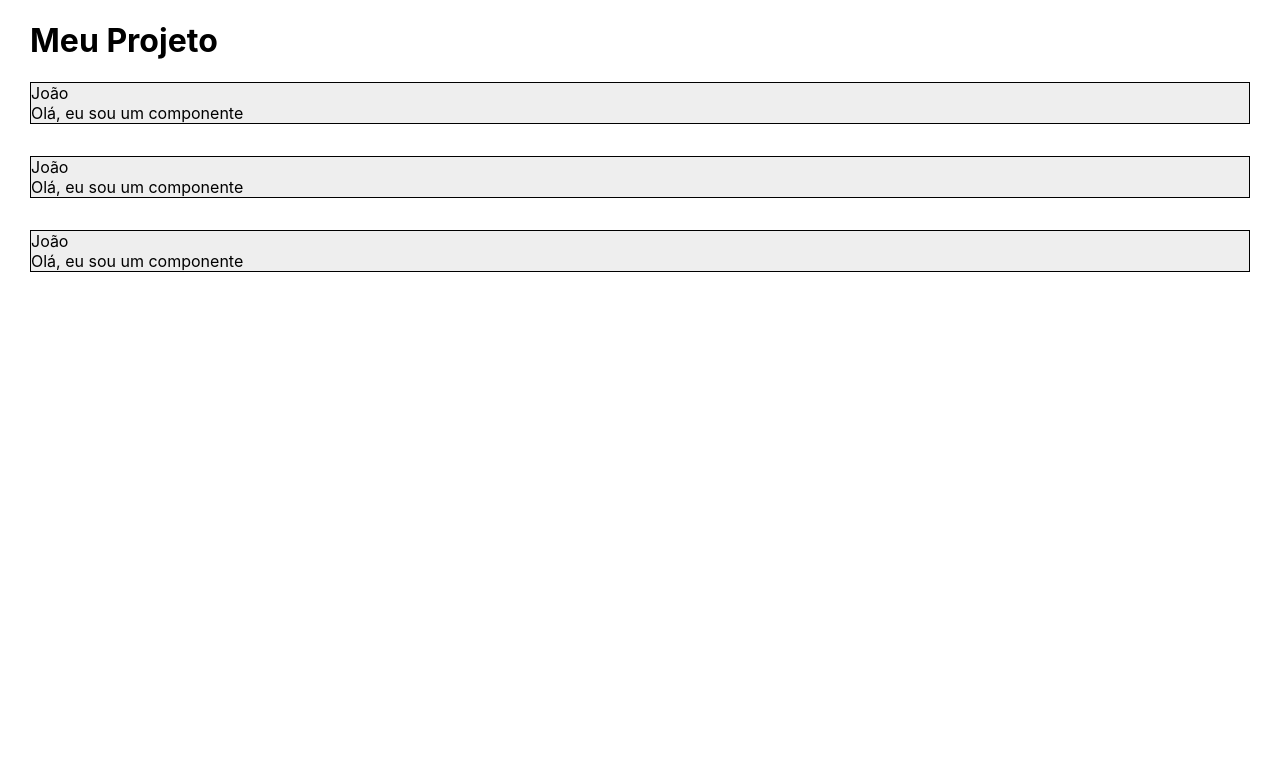
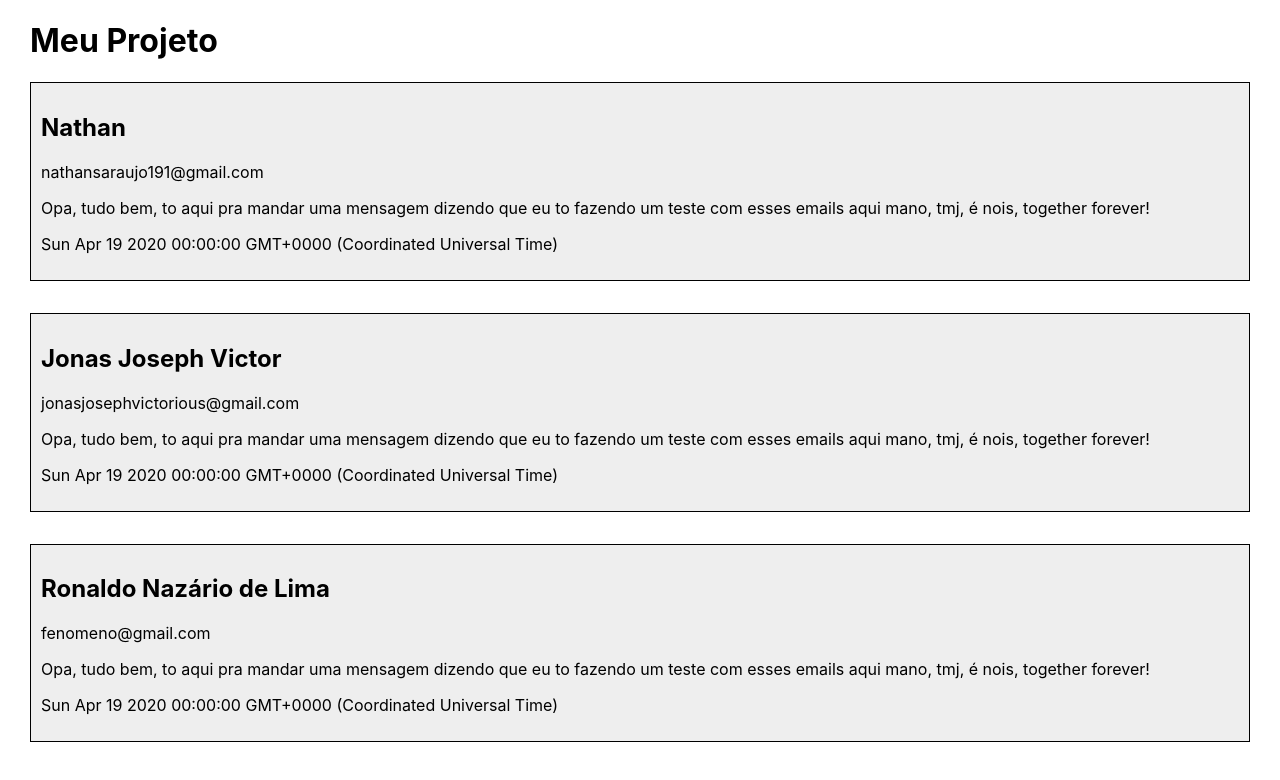
Before and after one commit to natharaujos/react-codes, a React (Create React App) app in the folder comment-list/: page / in a window 1280 px wide. Shown: the top 780 px of the page. Built offline with nearby package versions, Linux system fonts and the light colour scheme.

Commit message:
trabalhando com props

```diff
--- a/comment-list/src/App.js
+++ b/comment-list/src/App.js
@@ -6,9 +6,15 @@ function App() {
   return (
     <div className="App">
       <h1>Meu Projeto</h1>
-      <Comentario />
-      <Comentario />
-      <Comentario />
+      <Comentario name="Nathan" email="nathansaraujo191@gmail.com" date={new Date(2020, 3, 19)}>
+        Opa, tudo bem, to aqui pra mandar uma mensagem dizendo que eu to fazendo um teste com esses emails aqui mano, tmj, é nois, together forever!
+      </Comentario>
+      <Comentario name="Jonas Joseph Victor" email="jonasjosephvictorious@gmail.com" date={new Date(2020, 3, 19)}>
+        Opa, tudo bem, to aqui pra mandar uma mensagem dizendo que eu to fazendo um teste com esses emails aqui mano, tmj, é nois, together forever!
+      </Comentario>
+      <Comentario name="Ronaldo Nazário de Lima" email="fenomeno@gmail.com" date={new Date(2020, 3, 19)}>
+        Opa, tudo bem, to aqui pra mandar uma mensagem dizendo que eu to fazendo um teste com esses emails aqui mano, tmj, é nois, together forever!
+      </Comentario>
     </div>
   );
 }
--- a/comment-list/src/components/Comentario.css
+++ b/comment-list/src/components/Comentario.css
@@ -2,4 +2,5 @@
     background-color: #eee;
     margin-bottom: 2rem;
     border: 1px solid black;
+    padding: 10px;
 }
--- a/comment-list/src/components/Comentario.js
+++ b/comment-list/src/components/Comentario.js
@@ -1,10 +1,12 @@
 import React from 'react';
 import './Comentario.css'
 
-const Comentario = () => (
+const Comentario = (props) => (
     <div className='comentario'>
-        <div>João</div>
-        <div>Olá, eu sou um componente</div>
+        <h2>{props.name}</h2>
+        <p>{props.email}</p>
+        <p>{props.children}</p>
+        <p>{props.date.toString()}</p>
     </div>
 );
 
```
